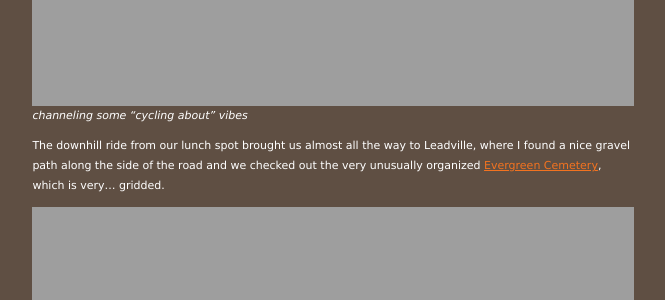
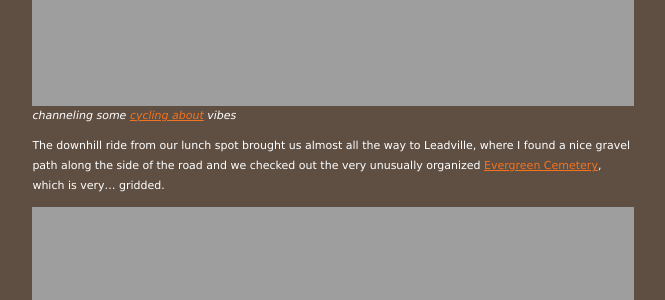
Before and after one commit to nathan-contino/nathan-contino.github.io, a Jekyll site: the page built from _posts/2021-06-04-leadville-twin-lakes-turquoise-lake.markdown, in a window 1280 px wide and 900 px high, scrolled down 9832 px. Shown: the part 151-451 px from the top of the window, without its empty margins (264-929 px from the left). Built offline with Jekyll 4.4.1, drawn with Linux system fonts in a browser that asks for light colours; part of the change alters nothing that is shown.

```diff
--- a/_posts/2021-06-04-leadville-twin-lakes-turquoise-lake.markdown
+++ b/_posts/2021-06-04-leadville-twin-lakes-turquoise-lake.markdown
@@ -219,7 +219,7 @@ honestly just lower altitude versions of Shimmering Point with slightly
 worse views and some moderately fun gravel paths to bike on.
 
 ![meg in trees]({{ site.url }}/_images/june_04_bike_trip/20_meg_in_trees.jpg){:width="100%"}
-*channeling some “cycling about” vibes*
+*channeling some [cycling about](https://www.youtube.com/c/Cyclingabout/videos) vibes*
 
 The downhill ride from our lunch spot brought us almost all the way to
 Leadville, where I found a nice gravel path along the side of the road
```
